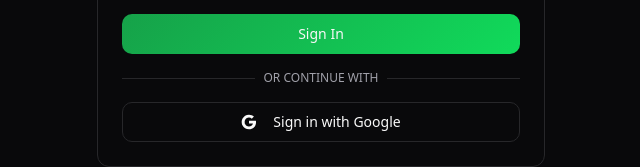
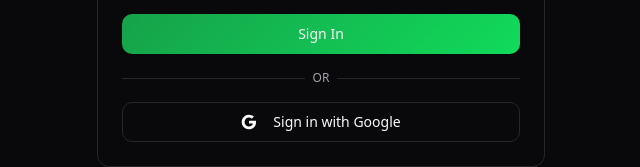
Before and after one commit to Gagan-jade/lumina-talk, a React (Vite) app: page /auth in a window 1280 px wide. Shown: the part 525-692 px from the top of the page, without its empty margins (319-959 px from the left). Built offline with nearby package versions, Linux system fonts and the light colour scheme.

Commit message:
Changed OR

```diff
--- a/src/pages/Auth.tsx
+++ b/src/pages/Auth.tsx
@@ -140,7 +140,7 @@ export default function Auth() {
                       <span className="w-full border-t" />
                     </div>
                     <div className="relative flex justify-center text-xs uppercase">
-                      <span className="bg-background px-2 text-muted-foreground">Or continue with</span>
+                      <span className="bg-background px-2 text-muted-foreground">Or</span>
                     </div>
                   </div>
 
```
